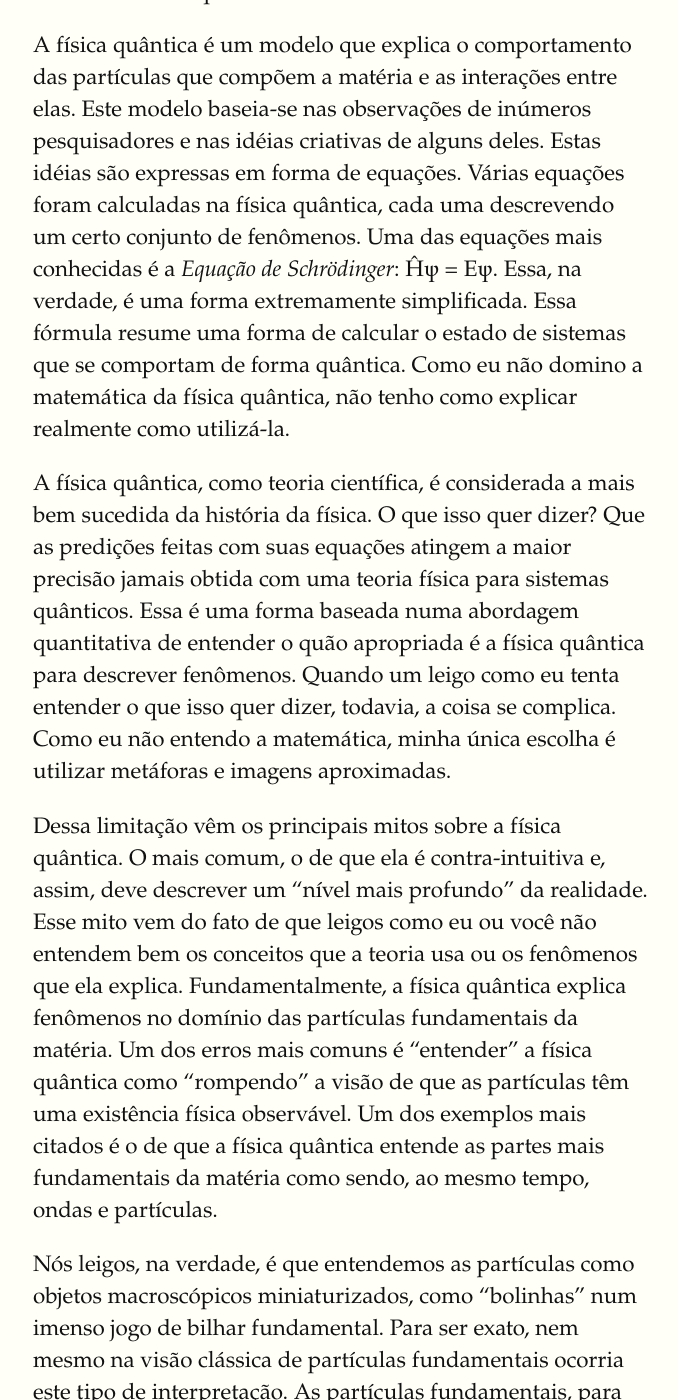
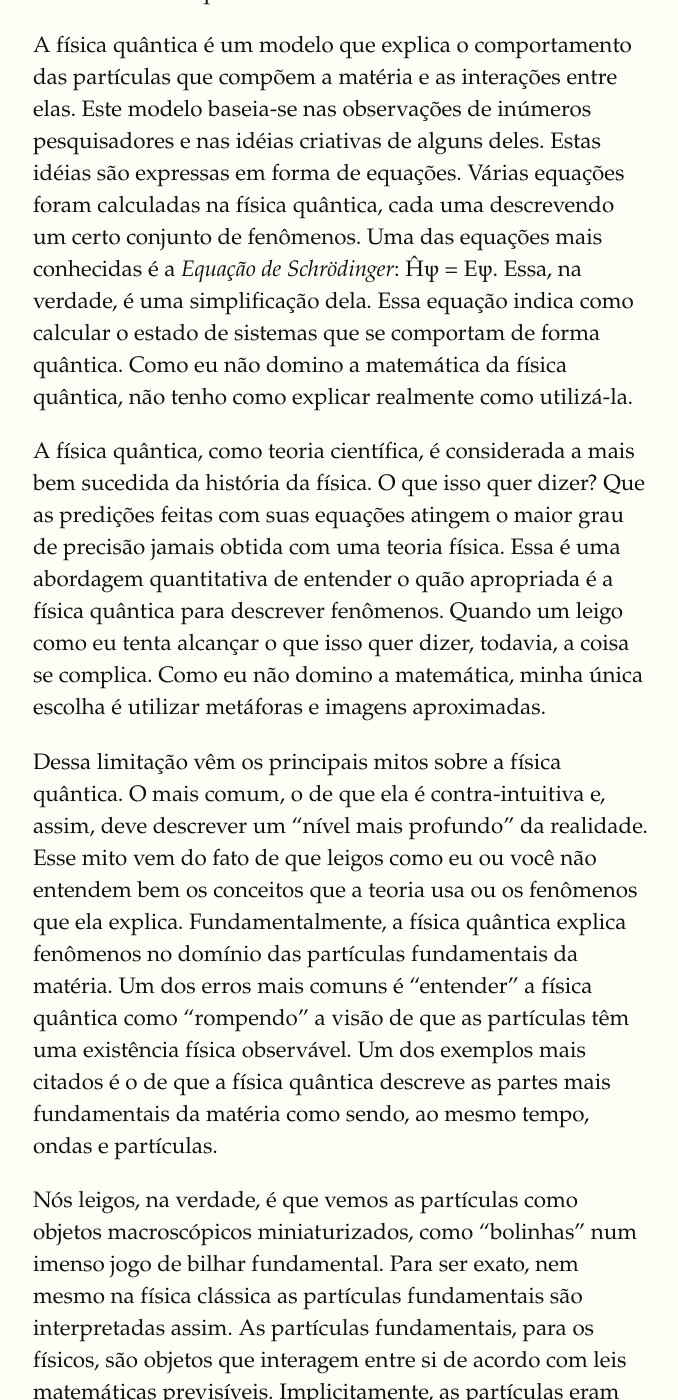
Before and after one commit to fhcflx/pharmakon, a Jekyll site: the page built from _posts/2017-08-14-Medicina-quantica-a-farsa.markdown, in a window 1280 px wide and 1400 px high, scrolled down 6276 px. Shown: the whole window, without its empty margins (127-805 px from the left). Built offline with Jekyll 4.4.1, drawn with Linux system fonts in a browser that asks for light colours; comment, search, counter and statistics services are not loaded; some of the changed text lies outside the part shown.

Commit message:
parcial novo post [skip ci]

```diff
--- a/_posts/2017-08-14-Medicina-quantica-a-farsa.markdown
+++ b/_posts/2017-08-14-Medicina-quantica-a-farsa.markdown
@@ -37,20 +37,20 @@
 
 As teorias científicas usam muito a linguagem matemática para expressar suas inferências. Na física, uma área essencialmente _quantitativa_ (na qual lida-se com fenômenos que são medidos) e em outras áreas igualmente ou parcialmente quantitativas, o uso da matemática é essencial para a elaboração de teorias. As fórmulas matemáticas mostram como diversos fenômenos se comportam e se relacionam entre si. Um exemplo é a segunda lei de Newton, a qual pode ser expressa na célebre fórmula `F = ma`. Essa fórmula mostra como uma força aplicada a um corpo qualquer se relaciona com a massa desse corpo e com o movimento dele.
 
-Nessa fórmula, não interessa a composição do corpo, mas apenas a grandeza _massa_. No entanto, a fórmula não tem nada a dizer sobre a _natureza da massa_ ou _porque os corpos têm massa_. Na verdade, faz bem pouco tempo que a física comprovou com experimentos a teoria mais aceita sobre porque existem objetos com massa em nossa realidade (por acaso, a teoria quântica). Uma coisa interessante sobre a natureza matemática da segunda lei de Newton é que uma pessoa que não entenda nada de matemática e nem domine seus conceitos básicos como _força_ jamais vai realmente entendê-la.
+Nessa fórmula, não interessa a composição do corpo, mas apenas a grandeza _massa_. No entanto, a fórmula não tem nada a dizer sobre a _natureza da massa_ ou _porque os corpos têm massa_. Na verdade, faz bem pouco tempo que a física comprovou com experimentos a teoria mais aceita sobre porque existem objetos com massa em nossa realidade (por acaso, a teoria quântica). Uma coisa interessante sobre a natureza matemática da segunda lei de Newton é que uma pessoa que não entenda nada de matemática e nem domine seus conceitos básicos como _força_ ou _aceleração_ jamais vai realmente entendê-la.
 
 É possível explicar a segunda lei de Newton sem recorrer à matemática, usando _analogias_ ou imagens aproximadas. Mas nunca vai ser a mesma coisa de alguém que domina a matemática básica e sabe fazer regra de três, a única coisa necessária para resolver aqueles exercícios chatos sobre dinâmica do colégio. Para a maioria de nós, `F = ma` é banal e corriqueira, pois entendemos sua matemática, a qual
-é simples para nosso entendimento. Sabemos, também, que é apenas uma equação, baseada em observações e que não tem nada a ver com a natureza da realidade. Isso não impediria uma pessoa qualquer de, por exemplo, criar o "culto à Santa Força", onde seríamos ensinados como a _Força mística_ cria a realidade.
+é simples para nossa compreensão. Sabemos, também, que é apenas uma equação baseada em observações e que não tem nada a ver com a natureza da realidade. Isso não impediria uma pessoa qualquer de, por exemplo, criar o "culto à Santa Força", onde seríamos ensinados como a _Força mística_ cria a realidade.
 
 Dá para contar qualquer história sem muito nexo com a realidade com qualquer equação da física, por mais simples. É só encontrar uma _audiência_, um público que não entende do que você está falando e que vai engolir tudo o que for dito sem discutir nada. É dessa forma que funcionam os charlatanismos "quânticos".
 
-A física quântica é um modelo que explica o comportamento das partículas que compõem a matéria e as interações entre elas. Este modelo baseia-se nas observações de inúmeros pesquisadores e nas idéias criativas de alguns deles. Estas idéias são expressas em forma de equações. Várias equações foram calculadas na física quântica, cada uma descrevendo um certo conjunto de fenômenos. Uma das equações mais conhecidas é a _Equação de Schrödinger_: &#x00124;&psi; = E&psi;. Essa, na verdade, é uma forma extremamente simplificada. Essa fórmula resume uma forma de calcular o estado de sistemas que se comportam de forma quântica. Como eu não domino a matemática da física quântica, não tenho como explicar realmente como utilizá-la.
+A física quântica é um modelo que explica o comportamento das partículas que compõem a matéria e as interações entre elas. Este modelo baseia-se nas observações de inúmeros pesquisadores e nas idéias criativas de alguns deles. Estas idéias são expressas em forma de equações. Várias equações foram calculadas na física quântica, cada uma descrevendo um certo conjunto de fenômenos. Uma das equações mais conhecidas é a _Equação de Schrödinger_: &#x00124;&psi; = E&psi;. Essa, na verdade, é uma simplificação dela. Essa equação indica como calcular o estado de sistemas que se comportam de forma quântica. Como eu não domino a matemática da física quântica, não tenho como explicar realmente como utilizá-la.
 
-A física quântica, como teoria científica, é considerada a mais bem sucedida da história da física. O que isso quer dizer? Que as predições feitas com suas equações atingem a maior precisão jamais obtida com uma teoria física para sistemas quânticos. Essa é uma forma baseada numa abordagem quantitativa de entender o quão apropriada é a física quântica para descrever fenômenos. Quando um leigo como eu tenta entender o que isso quer dizer, todavia, a coisa se complica. Como eu não entendo a matemática, minha única escolha é utilizar metáforas e imagens aproximadas.
+A física quântica, como teoria científica, é considerada a mais bem sucedida da história da física. O que isso quer dizer? Que as predições feitas com suas equações atingem o maior grau de precisão jamais obtida com uma teoria física. Essa é uma abordagem quantitativa de entender o quão apropriada é a física quântica para descrever fenômenos. Quando um leigo como eu tenta alcançar o que isso quer dizer, todavia, a coisa se complica. Como eu não domino a matemática, minha única escolha é utilizar metáforas e imagens aproximadas.
 
-Dessa limitação vêm os principais mitos sobre a física quântica. O mais comum, o de que ela é contra-intuitiva e, assim, deve descrever um "nível mais profundo" da realidade. Esse mito vem do fato de que leigos como eu ou você não entendem bem os conceitos que a teoria usa ou os fenômenos que ela explica. Fundamentalmente, a física quântica explica fenômenos no domínio das partículas fundamentais da matéria. Um dos erros mais comuns é "entender" a física quântica como "rompendo" a visão de que as partículas têm uma existência física observável. Um dos exemplos mais citados é o de que a física quântica entende as partes mais fundamentais da matéria como sendo, ao mesmo tempo, ondas e partículas.
+Dessa limitação vêm os principais mitos sobre a física quântica. O mais comum, o de que ela é contra-intuitiva e, assim, deve descrever um "nível mais profundo" da realidade. Esse mito vem do fato de que leigos como eu ou você não entendem bem os conceitos que a teoria usa ou os fenômenos que ela explica. Fundamentalmente, a física quântica explica fenômenos no domínio das partículas fundamentais da matéria. Um dos erros mais comuns é "entender" a física quântica como "rompendo" a visão de que as partículas têm uma existência física observável. Um dos exemplos mais citados é o de que a física quântica descreve as partes mais fundamentais da matéria como sendo, ao mesmo tempo, ondas e partículas.
 
-Nós leigos, na verdade, é que entendemos as partículas como objetos macroscópicos miniaturizados, como "bolinhas" num imenso jogo de bilhar fundamental. Para ser exato, nem mesmo na visão clássica de partículas fundamentais ocorria este tipo de interpretação. As partículas fundamentais, para os físicos, são objetos que interagem entre si de acordo com leis matemáticas previsíveis, mas essas leis não falam muito sobre sua natureza. Implicitamente, as partículas eram vistas como objetos unidimensionais, como pontos sem extensão. Antes da física quântica, as equações nada falavam sobre sua natureza. A partir da física quântica, entende-se as partículas como a manifestação de um "campo de energia" (que novamente é uma analogia para leigos, imperfeita).
+Nós leigos, na verdade, é que vemos as partículas como objetos macroscópicos miniaturizados, como "bolinhas" num imenso jogo de bilhar fundamental. Para ser exato, nem mesmo na física clássica as partículas fundamentais são interpretadas assim. As partículas fundamentais, para os físicos, são objetos que interagem entre si de acordo com leis matemáticas previsíveis. Implicitamente, as partículas eram vistas como objetos unidimensionais, como pontos sem extensão. Antes da física quântica, as equações nada falavam sobre sua natureza. A partir da física quântica, entende-se as partículas como a manifestação de um "campo de energia" (que novamente é uma analogia para leigos, imperfeita).
 
 O comportamento destes "campos de energia" é descrito por equações matemáticas cujos resultados são _probabilísticos_, ou seja, referem-se a uma probabilidade de ocorrer fenômenos. Um parêntese: quando falo de "campos de energia", não me refiro a qualquer noção exdrúxula, não é
 "energia vital", "energon", "all spark", "speed force", "energia vibracional", ou qualquer coisa que se imaginar. Na verdade, a própria palavra "energia" não é realmente adequada, pois estes campos descrevem as interações fundamentais da matéria (como o eletromagnetismo e a gravidade) e não exatamente "energias". A noção importante é que a matemática da física quântica dá resultados em forma de _probabilidades_, não sendo _determinística_. Daí a achar que essas equações, criadas para descrever fenômenos do domínio subatômico, têm a ver com a "natureza fundamental da realidade" é um salto que a maioria dos físicos não endossa.
@@ -61,7 +61,7 @@
 
 Igualmente, usar _conceitos_ supostamente vindos da física quântica (na sua maioria, metáforas usadas para facilitar o entendimento de leigos) aplicando-os à fenômenos que nada têm a ver nem mesmo com a física é, na melhor das hipóteses, pura má fé. É o caso, por exemplo, da chamada _medicina quântica_. Supostamente, ela aplicaria as "idéias quânticas" (que não são idéias, são figuras de linguagem, nem tem nada a ver com a física quântica, que é matemática) no domínio da saúde.
 
-A física que descreve objetos no domínio que nossos sentidos conseguem apreender, o _domínio macroscópico_ é essencialmente uma física clássica, que não tem nada a ver com a física quântica. Não faz sentido tentar aplicar as equações da física quântica, por exemplo, a uma cadeira ou a minha cabeça. Ou as vasos sanguíneos no seu braço, ou seus neurônios. Esses são _objetos macroscópicos_ que podem ser descritos pela _física clássica_, mas não pela física das partículas fundamentais. É tão errado acreditar que o entrelaçamento quântico possa ocorrer entre duas pessoas quanto achar que eu posso empilhar grãos de areia em cima uns dos outros até formar uma coluna da espessura de um grão e da altura de um prédio.
+A física que descreve objetos no domínio que nossos sentidos conseguem apreender, o _domínio macroscópico_, é essencialmente uma física clássica, que não tem nada a ver com a física quântica. Não faz sentido tentar aplicar as equações da física quântica, por exemplo, a uma cadeira ou a minha cabeça. Ou as vasos sanguíneos no seu braço, ou seus neurônios. Esses são _objetos macroscópicos_ que podem ser descritos pela _física clássica_, mas não pela física das partículas fundamentais. É tão errado acreditar que o entrelaçamento quântico possa ocorrer entre duas pessoas quanto achar que eu posso empilhar grãos de areia em cima uns dos outros até formar uma coluna da espessura de um grão e da altura de um prédio.
 
 Qualquer pessoa pode entender que uma pilha de tijolos e uma pilha de grãos de areia se comportam de maneiras bem diferentes. Não deveria haver tanta dificuldade assim em entender que o comportamento de elétrons não pode ter muito a ver com o funcionamento do nosso estômago ou de nosso sistema imunológico. Mas, como se tratam de fenômenos fora da nossa experiência cotidiana sobre os quais compreendemos pouco, não temos como julgar alegações de que a nossa saúde possa ser "quântica".
 
```
Also changed, not shown: other parts of _posts/2017-08-14-Medicina-quantica-a-farsa.markdown (+1 -1 lines), _posts/2017-03-01-O-que-e-o-cancer.markdown (added, +14 -0 lines).
